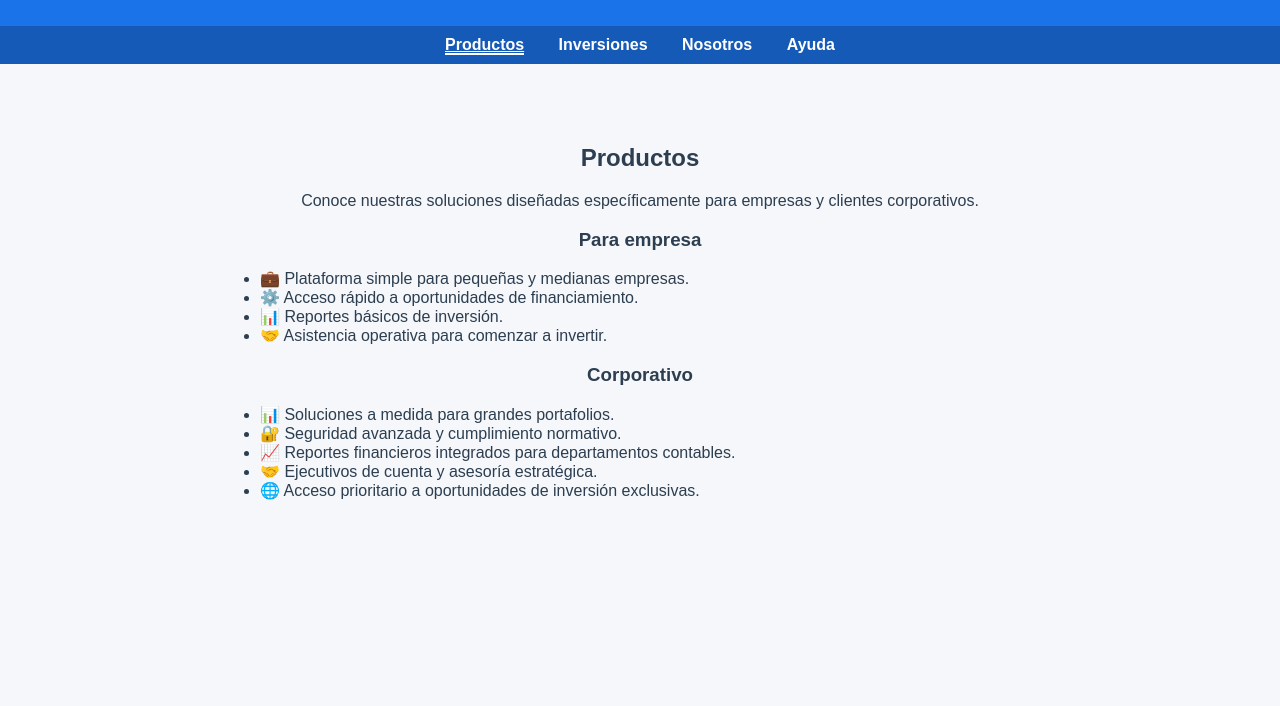
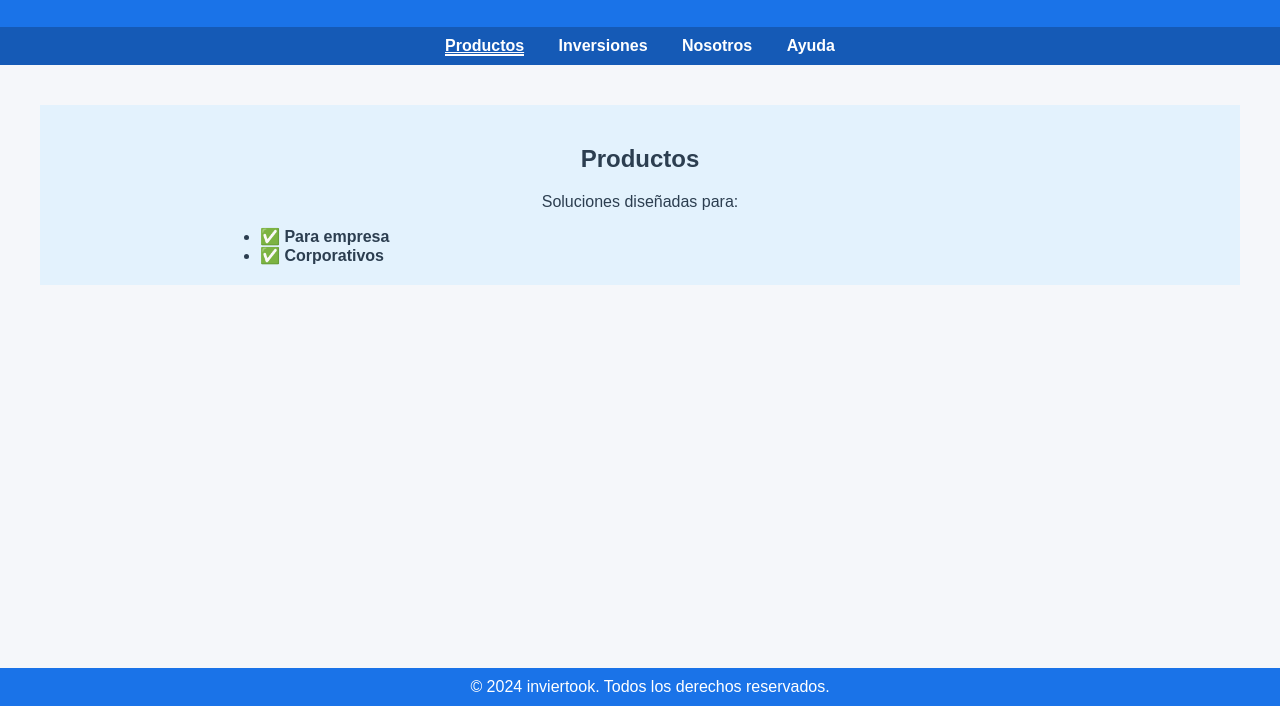
Before and after one commit to Inviertook/inviertook, a plain HTML site: page index.html in a window 1280 px wide. Shown: the part 94-800 px from the top of the page. Drawn offline with Linux system fonts and the light colour scheme.

Commit message:
Add files via upload

```diff
--- a/index.html
+++ b/index.html
@@ -2,6 +2,7 @@
 <!DOCTYPE html>
 <html lang="es">
 <head>
+  <link rel="icon" type="image/png" href="https://cdn-icons-png.flaticon.com/512/3211/3211738.png">
   <meta charset="UTF-8">
   <title>inviertook</title>
   <style>
@@ -43,14 +44,18 @@
       text-align: center;
     }
     section {
-      display: none;
-      margin-top: 40px;
       opacity: 0;
-      transition: opacity 0.4s ease;
+      visibility: hidden;
+      position: absolute;
+      left: 0;
+      right: 0;
+      top: 140px;
+      transition: opacity 0.3s ease;
     }
     section.active {
-      display: block;
       opacity: 1;
+      visibility: visible;
+      position: static;
     }
     footer {
       background-color: #1a73e8;
@@ -65,7 +70,7 @@
 </head>
 <body>
   <header>
-    <h1>inviertook</h1>
+    <h1>inviertook 🚀</h1>
   </header>
 
   <nav>
@@ -76,35 +81,52 @@
   </nav>
 
   <main>
-    <section id="productos" class="active">
+    <section id="productos" style="background-color:#e3f2fd; padding: 20px;">
       <h2>Productos</h2>
-  <p>Conoce nuestras soluciones diseñadas específicamente para empresas y clientes corporativos.</p>
-  <h3>Para empresa</h3>
+      <p>Soluciones diseñadas para:</p>
       <ul style="max-width: 800px; margin: auto; text-align: left">
-  <li>💼 Plataforma simple para pequeñas y medianas empresas.</li>
-  <li>⚙️ Acceso rápido a oportunidades de financiamiento.</li>
-  <li>📊 Reportes básicos de inversión.</li>
-  <li>🤝 Asistencia operativa para comenzar a invertir.</li>
-</ul>
-
-<h3>Corporativo</h3>
-<ul style="max-width: 800px; margin: auto; text-align: left">
-  <li>📊 Soluciones a medida para grandes portafolios.</li>
-  <li>🔐 Seguridad avanzada y cumplimiento normativo.</li>
-  <li>📈 Reportes financieros integrados para departamentos contables.</li>
-  <li>🤝 Ejecutivos de cuenta y asesoría estratégica.</li>
-  <li>🌐 Acceso prioritario a oportunidades de inversión exclusivas.</li>
+        <li>✅ <strong>Para empresa</strong></li>
+        <li>✅ <strong>Corporativos</strong></li>
       </ul>
     </section>
-<!-- contenido recortado por brevedad -->
+
+    <section id="inversiones" style="background-color:#fff3e0; padding: 20px;">
+      <h2>Inversiones</h2>
+      <p>Descubre nuestras oportunidades de inversión, con alternativas en renta fija y respaldo a pymes.</p>
+    </section>
+
+    <section id="nosotros" style="background-color:#e8f5e9; padding: 20px;">
+      <h2>Nosotros</h2>
+      <p>Somos una plataforma que conecta inversionistas con pymes que buscan financiamiento.</p>
+    </section>
+
+    <section id="ayuda" style="background-color:#fce4ec; padding: 20px;">
+      <h2>Ayuda</h2>
+      <p>Contáctanos por WhatsApp o completa el formulario.</p>
+    </section>
+  </main>
+
+  <footer>
+    &copy; 2024 inviertook. Todos los derechos reservados.
+  </footer>
+
   <script>
     function mostrarSeccion(id, enlace) {
-    document.querySelectorAll('main section').forEach(sec => sec.classList.remove('active'));
+      console.log("Mostrando:", id);
+      document.querySelectorAll('main section').forEach(sec => {
+        sec.classList.remove('active');
+      });
       const target = document.getElementById(id);
-    if (target) target.classList.add('active');
+      if (target) {
+        target.classList.add('active');
+      }
       document.querySelectorAll('nav a').forEach(a => a.classList.remove('active-tab'));
       if (enlace) enlace.classList.add('active-tab');
     }
+
+    window.onload = function () {
+      mostrarSeccion('productos', document.querySelector('nav a'));
+    };
   </script>
 </body>
 </html>
```
Lines whose indentation alone changed are shown as unchanged.
